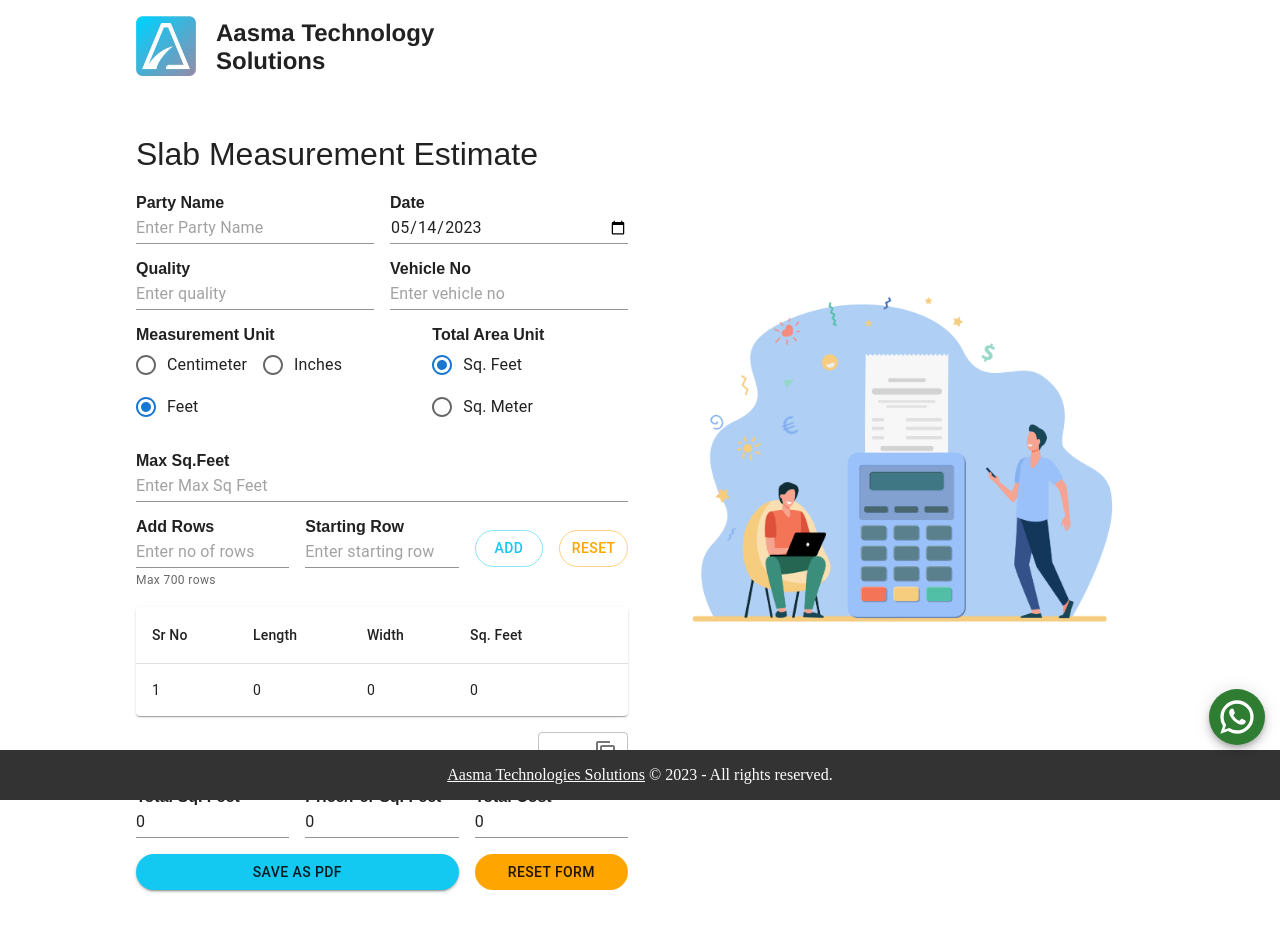
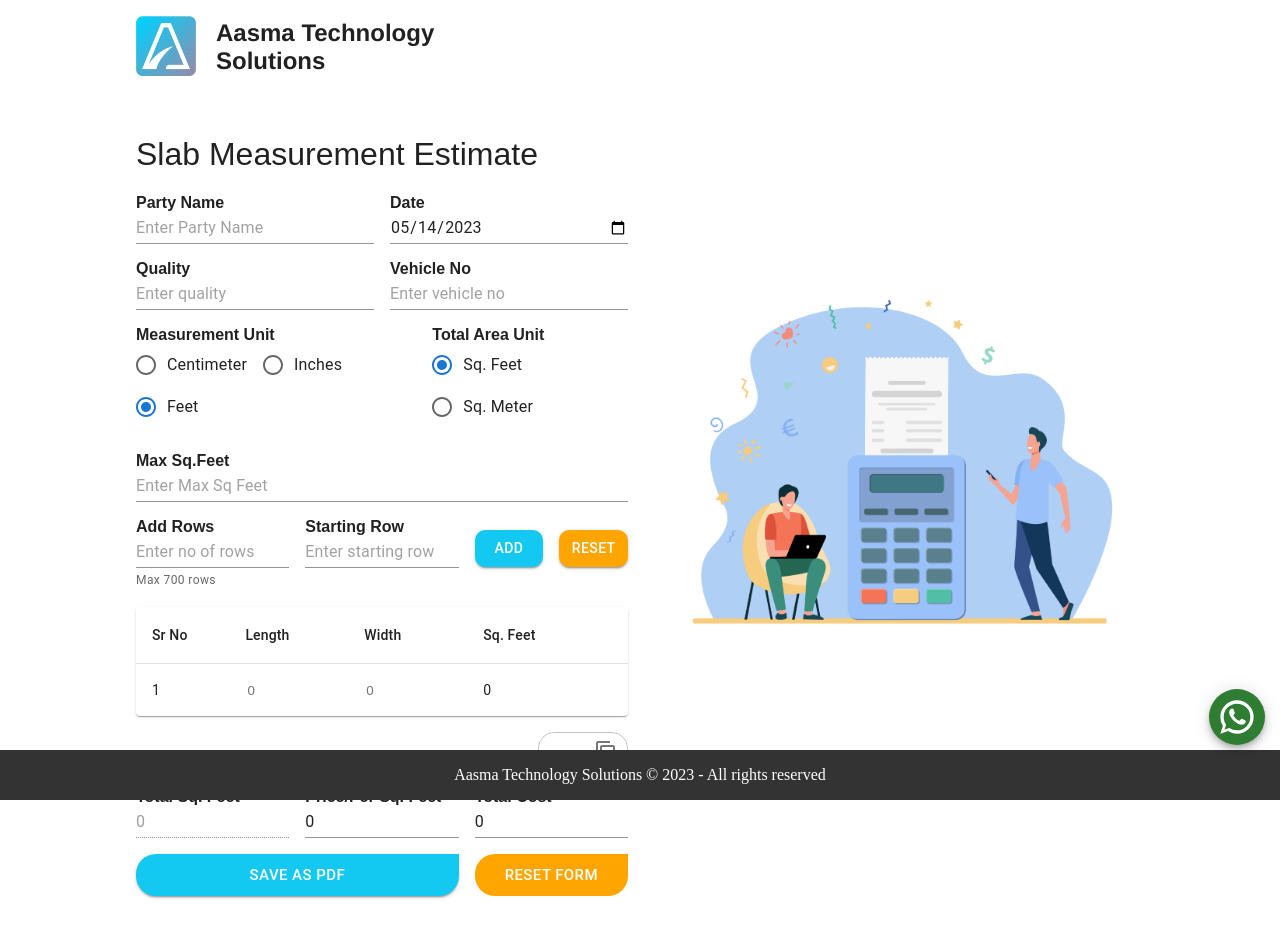
Before and after one commit to cibikumar-mv/Aasma, a React (Vite) app: page / in a window 1280 px wide. Shown: the top 938 px of the page. Built offline with nearby package versions, Linux system fonts and the light colour scheme; what @react-pdf/renderer would draw is missing.

Commit message:
Added copyright symbol & updated table input

```diff
--- a/src/components/PageLayout/PageLayout.tsx
+++ b/src/components/PageLayout/PageLayout.tsx
@@ -57,17 +57,7 @@ const PageLayout = () => {
       </main>
 
       <footer>
-        <p>
-          <a
-            style={{ color: "white" }}
-            href="https://aasmatechin.netlify.app/"
-            target="_blank"
-            rel="noopener noreferrer"
-          >
-            Aasma Technologies Solutions
-          </a>{" "}
-          © 2023 - All rights reserved.
-        </p>
+        <p>Aasma Technology Solutions © 2023 - All rights reserved</p>
       </footer>
     </>
   );
--- a/src/components/PdfFile.tsx
+++ b/src/components/PdfFile.tsx
@@ -6,10 +6,12 @@ import {
   View,
   Link,
   Font,
+  Image,
 } from "@react-pdf/renderer";
 import { tableData } from "../pages/Slab/Slab";
 import roboRegular from "/src/assets/fonts/Roboto-Regular.ttf";
 import roboBold from "/src/assets/fonts/Roboto-Bold.ttf";
+import copyright from "/src/assets/copyright.png";
 
 Font.register({
   family: "Roboto Regular",
@@ -83,7 +85,7 @@ const style = StyleSheet.create({
     marginTop: 55,
     fontSize: 10,
     textAlign: "justify",
-    fontFamily: "Roboto Bold",
+    fontFamily: "Roboto Regular",
   },
 });
 
@@ -91,7 +93,7 @@ const PdfFile = ({ rowData, invoiceData }: any) => {
   return (
     <Document>
       <Page size={"A4"} style={{}}>
-        <Link style={style.title} src="http://127.0.0.1:5173/">
+        <Link style={style.title} src="https://aasma-slab-measurements.netlify.app/">
           SLAB MEASUREMENT ESTIMATE
         </Link>
         <View
@@ -104,7 +106,7 @@ const PdfFile = ({ rowData, invoiceData }: any) => {
           }}
         >
           <Text style={style.textBold}>
-            Name of Party:{" "}
+            Name of Party:
             <Text style={style.text}>{invoiceData.partyName}</Text>
           </Text>
           <Text style={style.textBold}>
@@ -250,9 +252,9 @@ const PdfFile = ({ rowData, invoiceData }: any) => {
         >
           <Text style={style.footer}>
             <Link src="https://aasmatechin.netlify.app/">
-              Aasma Technologies solutions.
+              Aasma Technology Solutions
             </Link>
-            &nbsp; © 2023 - All rights reserved.
+            &nbsp; <Image src={copyright}/>2023 - All rights reserved
           </Text>
         </View>
       </Page>
@@ -383,9 +385,9 @@ const PdfFile = ({ rowData, invoiceData }: any) => {
             >
               <Text style={style.footer}>
                 <Link src="https://aasmatechin.netlify.app/">
-                  Aasma Technologies solutions
+                  Aasma Technology Solutions
                 </Link>
-                &nbsp; © 2023 - All rights reserved.
+                &nbsp; <Image src={copyright}/>2023 - All rights reserved
               </Text>
             </View>
           </Page>
--- a/src/pages/Slab/Slab.tsx
+++ b/src/pages/Slab/Slab.tsx
@@ -17,7 +17,6 @@ import {
   DialogContent,
   FormControlLabel,
   Radio,
-  FormLabel,
   RadioGroup,
   OutlinedInput,
   InputAdornment,
@@ -63,8 +62,6 @@ export interface tableData {
   width: string;
   sqFeet: any;
   area: any;
-  lInput: boolean;
-  wInput: boolean;
 }
 
 const obj: tableData = {
@@ -74,8 +71,6 @@ const obj: tableData = {
   width: "0",
   sqFeet: 0,
   area: 0,
-  lInput: false,
-  wInput: false,
 };
 
 const Slab = () => {
@@ -89,7 +84,7 @@ const Slab = () => {
   const [showPDF, setShowPDF] = useState(false);
   const isInitialAdd = useRef(true);
   const [pdfRows, setPdfRows] = useState<any>([]);
-  const [setShowExitPrompt] = useExitPrompt(true);
+  const [showExitPrompt, setShowExitPrompt] = useExitPrompt(true);
   const [totalArea, settotalArea] = useState(0);
 
   const handleAddRow = (count: any | null) => {
@@ -106,7 +101,9 @@ const Slab = () => {
         setRows((prevRows) => [...prevRows, ...createRandomRow(count)]);
       }
     } else {
+      if (!showExitPrompt) {
         setShowExitPrompt(true);
+      }
       setRows(createRandomRow(-1));
       isInitialAdd.current = true;
       settotalArea(0);
@@ -116,7 +113,6 @@ const Slab = () => {
       showMaxAlert.current = true;
     }
   };
-  const activeInput = useRef(-1);
   const showMaxAlert = useRef(true);
   const { register, handleSubmit, reset, watch, getValues, setValue, control } =
     useForm({
@@ -141,28 +137,28 @@ const Slab = () => {
   const watchTotalAreaUnit = watch("totalAreaUnit");
   const watchMeasurementUnit = watch("measurementUnit");
 
-  useEffect(() => {
-    console.log("values:", getValues());
+  // useEffect(() => {
+  //   console.log("values:", getValues());
 
-    const handleClickOutside = (event: any) => {
-      if (ref.current && !ref.current.contains(event.target)) {
-        setRows((prev) => {
-          prev[activeInput.current].lInput = false;
-          return [...prev];
-        });
-      }
-      if (ref2.current && !ref2.current.contains(event.target)) {
-        setRows((prev) => {
-          prev[activeInput.current].wInput = false;
-          return [...prev];
-        });
-      }
-    };
-    document.addEventListener("click", handleClickOutside, true);
-    return () => {
-      document.removeEventListener("click", handleClickOutside, true);
-    };
-  }, []);
+  //   const handleClickOutside = (event: any) => {
+  //     if (ref.current && !ref.current.contains(event.target)) {
+  //       setRows((prev) => {
+  //         prev[activeInput.current].lInput = false;
+  //         return [...prev];
+  //       });
+  //     }
+  //     if (ref2.current && !ref2.current.contains(event.target)) {
+  //       setRows((prev) => {
+  //         prev[activeInput.current].wInput = false;
+  //         return [...prev];
+  //       });
+  //     }
+  //   };
+  //   document.addEventListener("click", handleClickOutside, true);
+  //   return () => {
+  //     document.removeEventListener("click", handleClickOutside, true);
+  //   };
+  // }, []);
 
   useEffect(() => {
     convertArea();
@@ -530,10 +526,14 @@ const Slab = () => {
                 <Grid item xs={12} sm={2}>
                   <ThemeProvider theme={theme}>
                     <Button
-                      variant="outlined"
+                      variant="contained"
                       color="primary"
                       onClick={() => handleAddRow(getValues("addRows"))}
-                      style={{ marginTop: "12px", borderRadius: 20 }}
+                      style={{
+                        marginTop: "12px",
+                        borderRadius: 10,
+                        color: "white",
+                      }}
                       fullWidth
                     >
                       Add
@@ -543,10 +543,14 @@ const Slab = () => {
                 <Grid item xs={12} sm={2}>
                   <ThemeProvider theme={theme}>
                     <Button
-                      variant="outlined"
+                      variant="contained"
                       color="secondary"
                       onClick={() => handleAddRow(null)}
-                      style={{ marginTop: "12px", borderRadius: 20 }}
+                      style={{
+                        marginTop: "12px",
+                        borderRadius: 10,
+                        color: "white",
+                      }}
                       fullWidth
                     >
                       Reset
@@ -577,19 +581,18 @@ const Slab = () => {
                               {row.srno}
                             </TableCell>
                             <TableCell
-                              onClick={() => {
-                                activeInput.current = i;
-                                setRows((prev) => {
-                                  prev[i].lInput = true;
-                                  return [...prev];
-                                });
-                              }}
+                              // onClick={() => {
+                              //   activeInput.current = i;
+                              //   setRows((prev) => {
+                              //     prev[i].lInput = true;
+                              //     return [...prev];
+                              //   });
+                              // }}
                             >
-                              {row.lInput ? (
                               <input
-                                  autoFocus
-                                  style={{ width: "50px" }}
+                                style={{ width: "50px", border: "none" }}
                                 value={row.length === "0" ? "" : row.length}
+                                placeholder={row.length}
                                 ref={ref}
                                 onChange={(e) => {
                                   lastEditedIndex.current = i;
@@ -629,32 +632,27 @@ const Slab = () => {
                                       default:
                                         break;
                                     }
-                                      prev[i].area =
-                                        Math.round(area * 100) / 100;
+                                    prev[i].area = Math.round(area * 100) / 100;
                                     calculateTotalArea();
                                     return [...prev];
                                   });
                                 }}
                               />
-                              ) : (
-                                row.length
-                              )}
                             </TableCell>
                             <TableCell
-                              onClick={() => {
-                                activeInput.current = i;
-                                setRows((prev) => {
-                                  prev[i].wInput = true;
-                                  return [...prev];
-                                });
-                              }}
+                              // onClick={() => {
+                              //   activeInput.current = i;
+                              //   setRows((prev) => {
+                              //     prev[i].wInput = true;
+                              //     return [...prev];
+                              //   });
+                              // }}
                             >
-                              {row.wInput ? (
                               <input
-                                  autoFocus
-                                  style={{ width: "50px" }}
+                                style={{ width: "50px", border: "none" }}
                                 ref={ref2}
                                 value={row.width === "0" ? "" : row.width}
+                                placeholder={row.width}
                                 onChange={(e) => {
                                   lastEditedIndex.current = i;
                                   if (!/^\d*\.?\d*$/.test(e.target.value)) {
@@ -694,16 +692,12 @@ const Slab = () => {
                                       default:
                                         break;
                                     }
-                                      prev[i].area =
-                                        Math.round(area * 100) / 100;
+                                    prev[i].area = Math.round(area * 100) / 100;
                                     calculateTotalArea();
                                     return [...prev];
                                   });
                                 }}
                               />
-                              ) : (
-                                row.width
-                              )}
                             </TableCell>
                             <TableCell>{row.area}</TableCell>
                             <TableCell>
@@ -734,9 +728,10 @@ const Slab = () => {
                 <Grid item xs={12}>
                   <OutlinedInput
                     size="small"
-                    sx={{ width: 90, float: "right" }}
+                    sx={{ width: 90, float: "right", borderRadius: 4 }}
                     id="outlined-adornment-password"
                     {...register("repeatCount")}
+                    autoComplete="off"
                     endAdornment={
                       <InputAdornment position="end">
                         <IconButton
@@ -756,6 +751,7 @@ const Slab = () => {
                   <label>{"Total Sq. " + watchTotalAreaUnit}</label>
                   <TextField
                     fullWidth
+                    disabled
                     id="totalSqFeet"
                     variant="standard"
                     type="number"
@@ -794,11 +790,15 @@ const Slab = () => {
                       type="submit"
                       variant="contained"
                       color="primary"
+                      size="large"
                       fullWidth
                       onClick={() => {
                         handleDownloadPDF(rows.length);
                       }}
-                      style={{ borderRadius: 20 }}
+                      style={{
+                        borderRadius: "20px 0px 20px 20px",
+                        color: "white",
+                      }}
                     >
                       Save as PDF
                     </Button>
@@ -844,15 +844,16 @@ const Slab = () => {
                             rowData={pdfRows}
                           />
                         }
-                        fileName="slab"
+                        fileName="Slab _Measurement_Estimate"
                       >
                         {({ loading }) =>
                           loading ? (
                             <ThemeProvider theme={theme}>
                               <Button
+                                autoFocus
                                 variant="contained"
                                 color="primary"
-                                style={{ borderRadius: 20 }}
+                                style={{ borderRadius: 10, color: "white" }}
                               >
                                 Preparing...
                               </Button>
@@ -861,8 +862,10 @@ const Slab = () => {
                             <ThemeProvider theme={theme}>
                               <Button
                                 variant="contained"
+                                autoFocus
+                                fullWidth
                                 color="primary"
-                                style={{ borderRadius: 20 }}
+                                style={{ borderRadius: 10, color: "white" }}
                               >
                                 Download PDF
                               </Button>
@@ -880,11 +883,15 @@ const Slab = () => {
                       variant="contained"
                       color="secondary"
                       fullWidth
+                      size="large"
                       onClick={() => {
                         reset();
                         handleAddRow(null);
                       }}
-                      style={{ borderRadius: 20 }}
+                      style={{
+                        borderRadius: "20px 0px 20px 20px",
+                        color: "white",
+                      }}
                     >
                       Reset Form
                     </Button>
```
Also changed, not shown: src/assets/copyright.png (added). Lines whose indentation alone changed are shown as unchanged.
